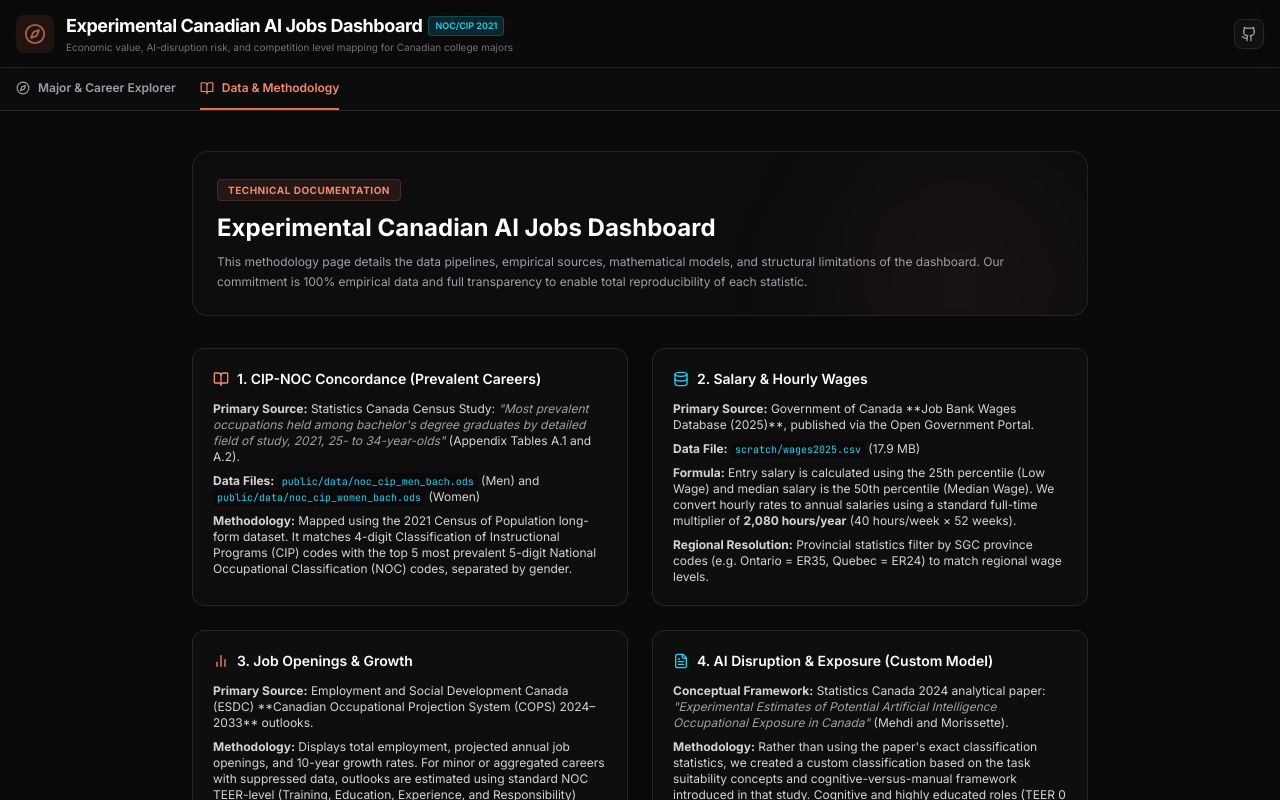
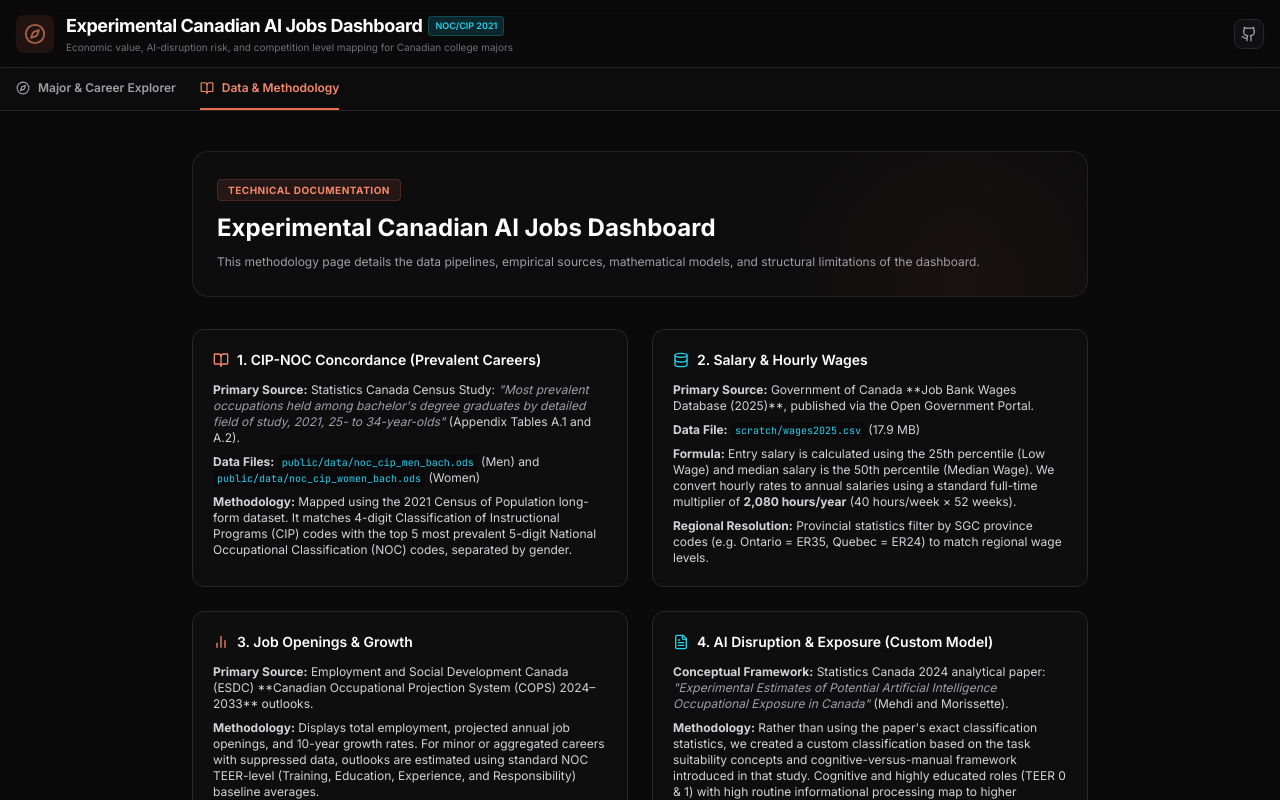
Before and after one commit to p3ji/occupation_ai, a React (Vite) app: page / in a window 1280 px wide. Both pictures are taken after a click on the button "Data & Methodology". Shown: the top 800 px of the page. Built offline with nearby package versions, Linux system fonts and the light colour scheme.

Commit message:
Remove reproducibility commitment statement from MethodologyPage.jsx banner

```diff
--- a/src/components/MethodologyPage.jsx
+++ b/src/components/MethodologyPage.jsx
@@ -14,7 +14,7 @@ export default function MethodologyPage() {
           Experimental Canadian AI Jobs Dashboard
         </h2>
         <p className="text-xs text-zinc-400 mt-2 leading-relaxed">
-          This methodology page details the data pipelines, empirical sources, mathematical models, and structural limitations of the dashboard. Our commitment is 100% empirical data and full transparency to enable total reproducibility of each statistic.
+          This methodology page details the data pipelines, empirical sources, mathematical models, and structural limitations of the dashboard.
         </p>
       </div>
 
```
